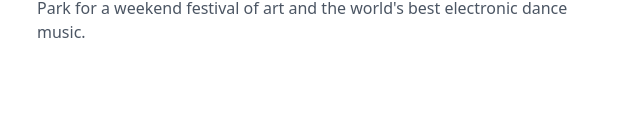
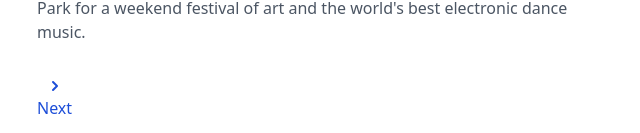
Before and after one commit to Kazman1596/google-clone, a Next.js app: page /search in a window 1280 px wide. Shown: the part 1507-1640 px from the top of the page, without its empty margins (171-811 px from the left). Before the commit the page ends 1583 px from the top, so only its background shows below. Built offline with nearby package versions, Linux system fonts and the light colour scheme; no server answers.

Commit message:
create pagination component

```diff
--- /dev/null
+++ b/components/PaginationButtons.js
@@ -0,0 +1,34 @@
+import React from 'react';
+import Link from 'next/link';
+import { useRouter } from 'next/router';
+import { ChevronLeftIcon, ChevronRightIcon } from '@heroicons/react/solid';
+
+const PaginationButtons = () => {
+    const router = useRouter()
+    const startIndex= Number(router.query.start) || 1
+    return (
+        <div className='text-blue-700 flex px-9 pb-4 justify-between sm:justify-start sm:space-x-44 sm:px-0'>
+            {startIndex > 10 &&(
+                <Link href={`/search?term=${router.query.term}&searchType=${router.query.searchType}&start=${startIndex - 10}`}>
+                    <div className='cursor-pointer flex flex-col items-center hover:underline'>
+                        <ChevronLeftIcon className='h-5'/>
+                        <p>Previous</p>
+                    </div>
+                </Link>
+            )}
+            {startIndex <90 &&(
+                <Link href={`/search?term=${router.query.term}&searchType=${router.query.searchType}&start=${startIndex + 10}`}>
+                    <div className='cursor-pointer flex flex-col items-center hover:underline'>
+                        <ChevronRightIcon className='h-5'/>
+                        <p>Next</p>
+                    </div>
+                </Link>
+            )}
+        </div>
+    );
+}
+
+export default PaginationButtons;
+
+// GoogleAPI won't let you have more than 100 search terms, so Next button disappears at 91
+//      {startIndex <90 &&}
--- a/components/SearchResults.js
+++ b/components/SearchResults.js
@@ -1,4 +1,5 @@
 import React from 'react';
+import PaginationButtons from './PaginationButtons';
 import Parser from 'html-react-parser'
 
 const SearchResults = ({results}) => {
@@ -16,6 +17,7 @@ const SearchResults = ({results}) => {
                     <p className='text-gray-600' >{Parser(result.htmlSnippet)}</p>
                 </div>
             ))}
+            <PaginationButtons />
         </div>
     );
 }
--- a/pages/search.js
+++ b/pages/search.js
@@ -26,9 +26,10 @@ const Search = ({results}) => {
 export default Search;
 
 export async function getServerSideProps(context){
+    const startIndex = context.query.start || '1'
     const mockData = true
     const data = mockData ? Response : await fetch(
-        `https://www.googleapis.com/customsearch/v1?key=${process.env.API_KEY}&cx=${process.env.CONTEXT_KEY}&q=${context.query.term}${context.query.searchType && "&searchType=image"}`
+        `https://www.googleapis.com/customsearch/v1?key=${process.env.API_KEY}&cx=${process.env.CONTEXT_KEY}&q=${context.query.term}${context.query.searchType && "&searchType=image"}&start=${startIndex}`
     ).then((response)=>response.json())
     return {
         props:{
```
